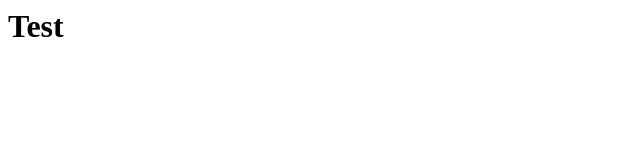
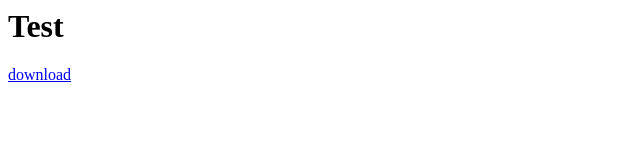
Before and after one commit to RealWhiteRice/realwhiterice.github.io, a plain HTML site: page index.html in a window 1280 px wide. Shown: the full height of the page, 0-640 px from the left. Drawn offline with Linux system fonts and the light colour scheme.

Commit message:
initialcommit

```diff
--- a/index.html
+++ b/index.html
@@ -2,6 +2,7 @@
 
 <body>
 <h1>Test</h1>
+<a href="Armagedon" download>download</a>
 </body>
 
 </html>
```
Also changed, not shown: Armagedon.txt (added).
